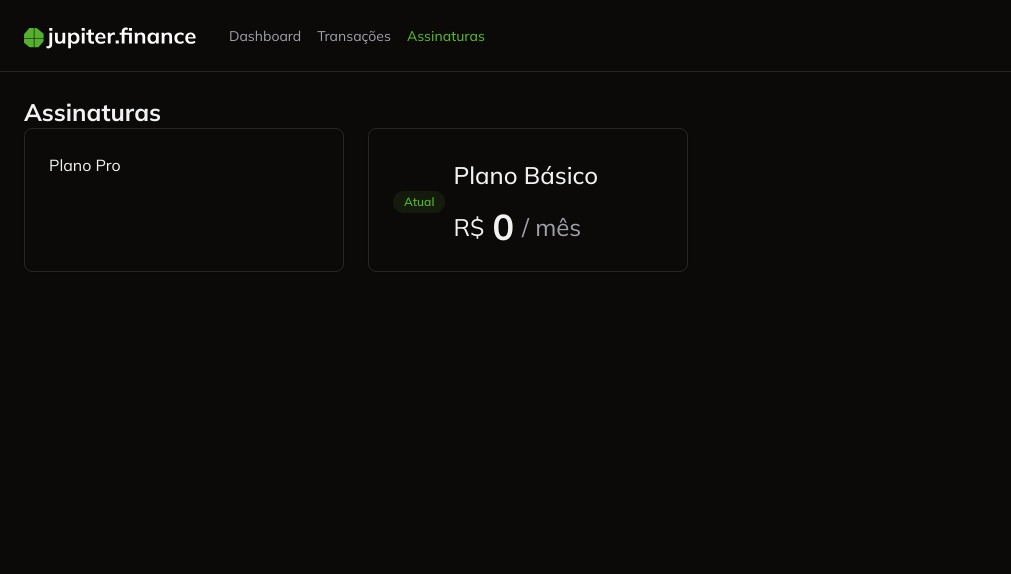
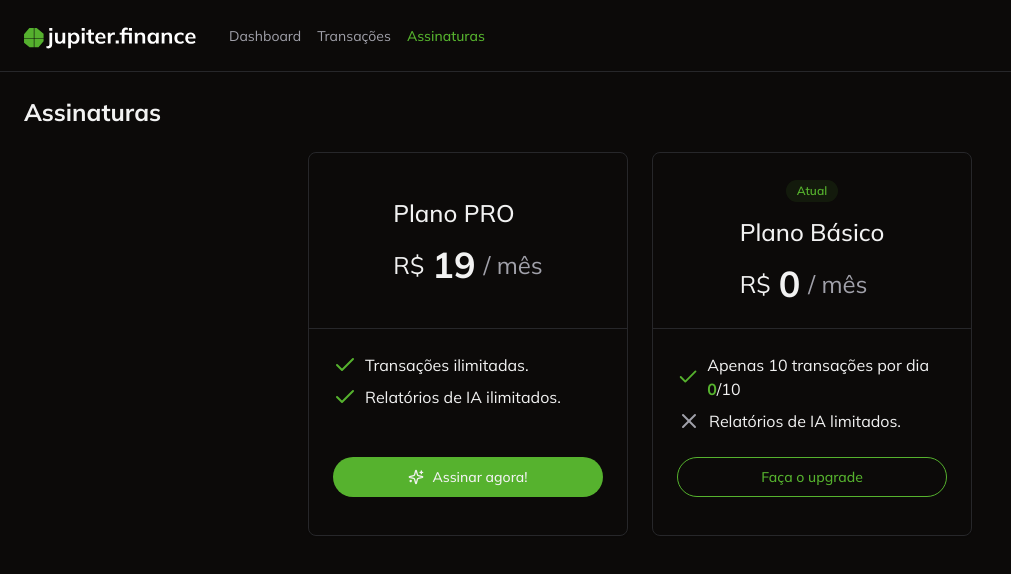
Before and after one commit to neopromic/jupiter-finance, a Next.js app: page /subscriptions in a window 1280 px wide. Shown: the top 574 px of the page, without its empty margins (0-1011 px from the left). Built offline with nearby package versions, Linux system fonts and the light colour scheme; no server answers.

Commit message:
feat(working on the subscriptions ui) updated cards ui

```diff
--- a/app/layout.tsx
+++ b/app/layout.tsx
@@ -11,7 +11,15 @@
 });
 
 export const metadata: Metadata = {
-  title: "Finance AI",
+  title: "Jupiter Finance",
+  description:
+    "Uma plataforma de gerenciamento de finanças pessoais e para pequenas empresas.",
+  keywords: ["finance", "controle financeiro", "gerenciamento financeiro"],
+  applicationName: "Jupiter Finance",
+  authors: {
+    name: "Wesley Souza",
+    url: "https://dev-wesleysouza.vercel.app/",
+  },
 };
 
 export default function RootLayout({
--- a/app/subscriptions/page.tsx
+++ b/app/subscriptions/page.tsx
@@ -1,25 +1,57 @@
+import { Check, SparklesIcon, X } from "lucide-react";
 import Header from "../_components/Header";
 import { Badge } from "../_components/ui/badge";
-import { Card, CardHeader } from "../_components/ui/card";
+import {
+  Card,
+  CardContent,
+  CardFooter,
+  CardHeader,
+} from "../_components/ui/card";
 import { cn } from "../_lib/utils";
 import { typography } from "../_styles/typography";
+import { Button } from "../_components/ui/button";
+import { ScrollArea } from "../_components/ui/scroll-area";
 
 const Subscriptions = () => {
   return (
     <>
       <Header />
-      <section className="p-6">
+      <ScrollArea>
+        <section className="h-screen space-y-6 overflow-hidden p-6 lg:pb-0">
           <h1 className={cn(typography.h1)}>Assinaturas</h1>
-        <div className="flex w-full gap-6 lg:flex-row">
-          <Card className="w-80">
-            <CardHeader>
-              <div className="">
-                <h2>Plano Pro</h2>
+          <div className="flex w-full flex-col gap-6 lg:flex-row lg:justify-center">
+            <Card className="h-96 w-80">
+              <CardHeader className="relative flex h-44 flex-col items-center justify-center gap-2 border-b">
+                <div className="space-y-4">
+                  <h2 className={cn(typography.h1, "text-2xl font-medium")}>
+                    Plano PRO
+                  </h2>
+                  <div className="flex items-center gap-2">
+                    <p className="text-2xl">R$</p>
+                    <p className={cn(typography.h1, "text-4xl")}>19</p>
+                    <p className="text-2xl text-muted-foreground">/ mês</p>
+                  </div>
                 </div>
               </CardHeader>
+              <CardContent className="flex min-h-32 flex-grow flex-col items-start justify-start gap-2 p-6">
+                <div className="flex items-center gap-2">
+                  <Check className="text-primary" />
+                  <p>Transações ilimitadas.</p>
+                </div>
+                <div className="flex items-center gap-2">
+                  <Check className="text-primary" />
+                  <p>Relatórios de IA ilimitados. </p>
+                </div>
+              </CardContent>
+              <CardFooter className="mt-auto">
+                <Button className="w-full">
+                  <SparklesIcon className="text-primary-foreground" />
+                  Assinar agora!
+                </Button>
+              </CardFooter>
             </Card>
-          <Card className="w-80">
-            <CardHeader className="relative flex flex-row items-center gap-2">
+            <Card className="h-96 w-80">
+              <CardHeader className="relative flex h-44 flex-col items-center justify-center gap-2 border-b">
                 <div className="">
                   <Badge className="pointer-events-none select-none bg-primary/10 text-primary hover:bg-primary/10">
                     Atual
@@ -36,9 +68,31 @@
                   </div>
                 </div>
               </CardHeader>
+              <CardContent className="flex min-h-32 flex-1 flex-col items-start justify-start gap-2 p-6">
+                <div className="flex items-center gap-2">
+                  <Check className="text-primary" />
+                  <p>
+                    Apenas 10 transações por dia{" "}
+                    <span className="font-bold text-primary">0</span>/10
+                  </p>
+                </div>
+                <div className="flex items-center gap-2">
+                  <X className="text-muted-foreground" />
+                  <p>Relatórios de IA limitados. </p>
+                </div>
+              </CardContent>
+              <CardFooter className="">
+                <Button
+                  variant={"outline"}
+                  className="w-full border-primary text-primary"
+                >
+                  Faça o upgrade
+                </Button>
+              </CardFooter>
             </Card>
           </div>
         </section>
+      </ScrollArea>
     </>
   );
 };
```
Lines whose indentation alone changed are shown as unchanged.
